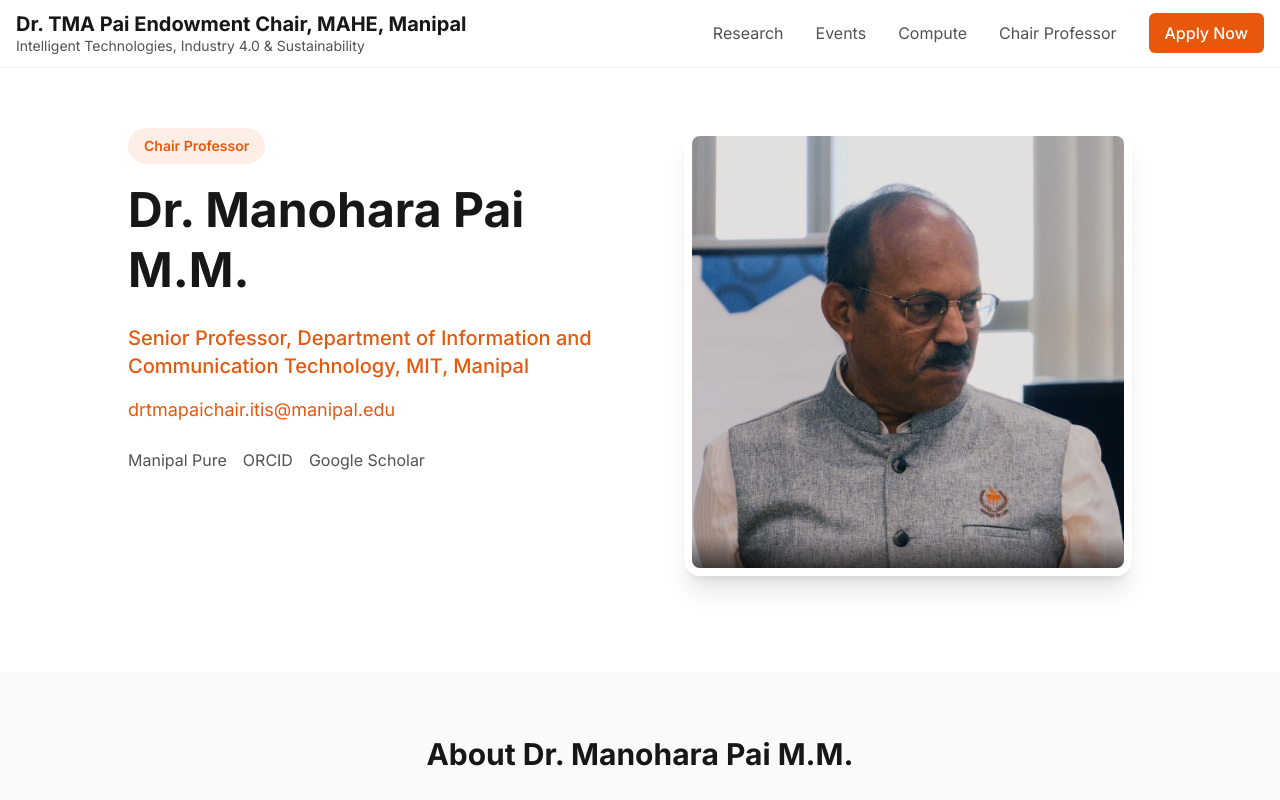
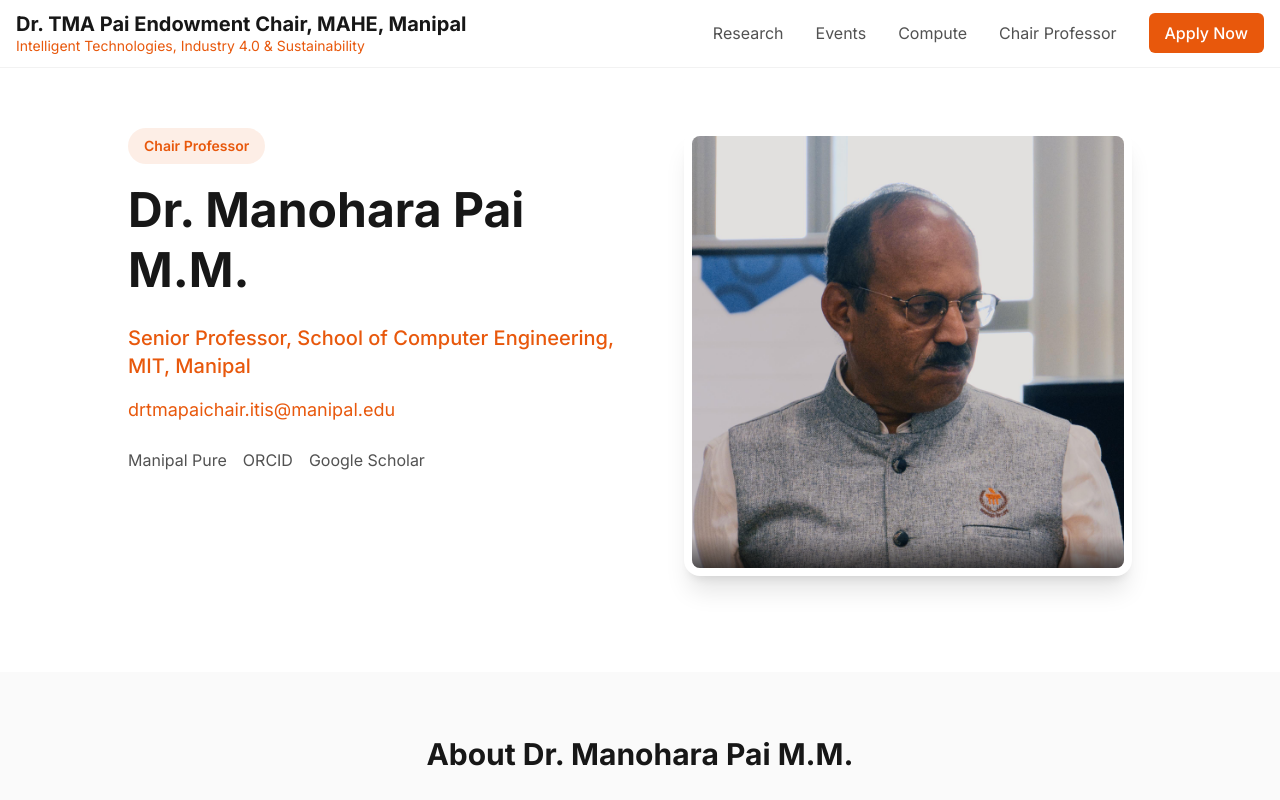
Before and after one commit to DrTMAPaiEndowmentChair-ITIS/website, a Next.js app: page /chairperson in a window 1280 px wide. Shown: the top 800 px of the page. Built offline with nearby package versions, Linux system fonts and the light colour scheme.

Commit message:
Added new HPCs

```diff
--- a/src/app/chairperson/page.tsx
+++ b/src/app/chairperson/page.tsx
@@ -92,8 +92,7 @@ export default function ChairpersonPage() {
                   Dr. Manohara Pai M.M.
                 </h1>
                 <p className="text-xl font-medium text-[#E8580C] mb-4">
-                  Senior Professor, Department of Information and Communication
-                  Technology, MIT, Manipal
+                  Senior Professor, School of Computer Engineering, MIT, Manipal
                 </p>
                 <p className="text-lg text-neutral-600 mb-6">
                   <a
--- a/src/components/layout/Footer.tsx
+++ b/src/components/layout/Footer.tsx
@@ -107,17 +107,7 @@ export default function Footer() {
               </li>
               <li>
                 <a
-                  href="https://twitter.com"
-                  target="_blank"
-                  rel="noopener noreferrer"
-                  className="text-neutral-600 hover:text-neutral-900 transition-colors"
-                >
-                  Twitter
-                </a>
-              </li>
-              <li>
-                <a
-                  href="https://github.com"
+                  href="https://github.com/Dr-TMA-Pai-Endowment-Chair-ITIS"
                   target="_blank"
                   rel="noopener noreferrer"
                   className="text-neutral-600 hover:text-neutral-900 transition-colors"
--- a/src/components/layout/Navbar.tsx
+++ b/src/components/layout/Navbar.tsx
@@ -8,11 +8,14 @@ export default function Navbar() {
       <div className="container mx-auto px-4">
         <div className="flex items-center justify-between min-h-16 py-2">
           {/* Logo */}
-          <Link href="/" className="flex flex-col py-1 max-w-[60%] sm:max-w-none">
+          <Link
+            href="/"
+            className="flex flex-col py-1 max-w-[60%] sm:max-w-none"
+          >
             <span className="text-sm sm:text-lg lg:text-xl font-bold text-neutral-900 leading-tight">
               Dr. TMA Pai Endowment Chair, MAHE, Manipal
             </span>
-            <span className="text-xs sm:text-sm text-neutral-600 font-normal leading-tight">
+            <span className="text-xs sm:text-sm text-[#E8580C] font-normal leading-tight">
               Intelligent Technologies, Industry 4.0 & Sustainability
             </span>
           </Link>
```
